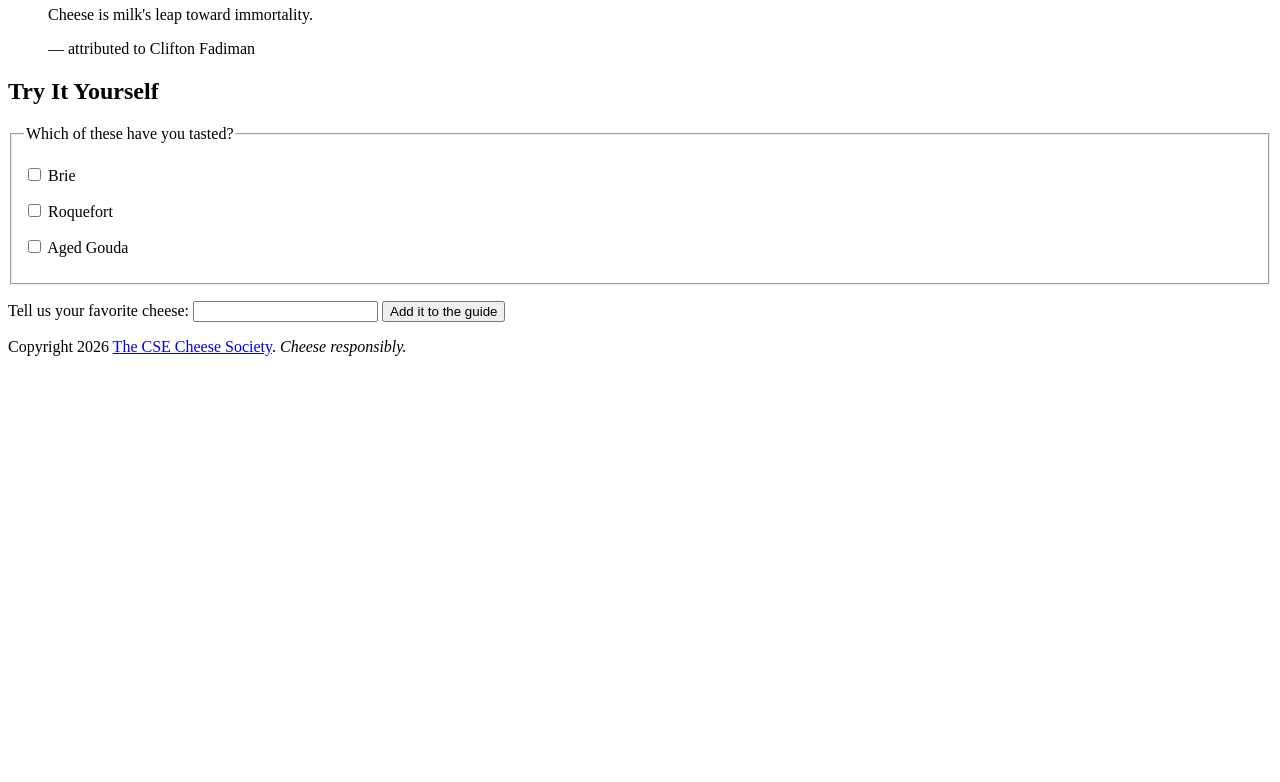
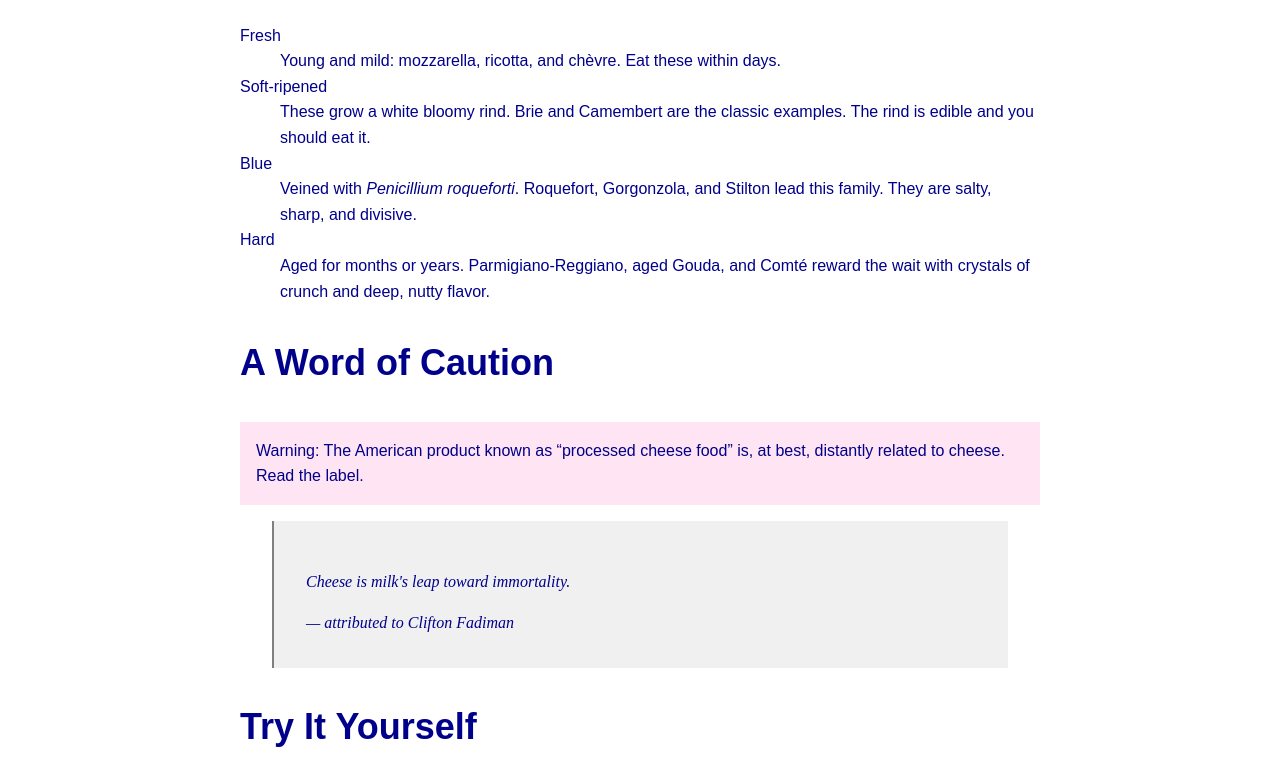
Before and after one commit to audreyelizabethf/cse134b-hw3, a plain HTML site: page part1/cheese.html in a window 1280 px wide. Shown: the part 592-1374 px from the top of the page. Before the commit the page ends 964 px from the top, so only its background shows below. Drawn offline with Linux system fonts and the light colour scheme.

Commit message:
Finish part 1 cheese.css

```diff
--- a/part1/cheese.css
+++ b/part1/cheese.css
@@ -0,0 +1,79 @@
+/* Audrey Elizabeth Fernandez | hw3 repo: https://github.com/audreyelizabethf/cse134b-hw3 */
+
+body {
+    font-family: Arial, Helvetica, sans-serif;
+    color: darkblue;
+    line-height: 1.6;
+
+    max-width: 50rem;
+    margin: 0 auto;
+    padding: 1rem;
+}
+
+h1 {
+    font-size: 3.25rem;
+}
+
+h2 {
+    font-size: 2.25rem;
+}
+
+.latin {
+    font-style: italic;
+}
+
+
+#warning {
+    background-color: #65f758;
+    padding: 1rem;
+}
+
+/*I changed the font to serif so the quote would stand out more :)*/
+blockquote {
+    border-left: 2px solid gray;
+    background-color: #d2e8ff;
+    margin: 1rem 2rem;
+    padding: 1rem;
+    font-family: 'Times New Roman', Times, serif;
+    font-style: italic;
+
+}
+
+a:hover {
+    background-color: yellow;
+    text-decoration: underline;
+}
+
+a:focus {
+    outline: 3px solid #ff91d1;
+}
+
+input:focus {
+    outline: 3px solid #C68EFF;
+}
+
+button:focus {
+    outline: 3px solid #7DB2FF;
+}
+
+/*Cascade in Action*/
+#warning {
+    background-color: #ffe5f3;
+    padding: 1rem;
+}
+
+blockquote {
+    background-color: #F0F0F0;
+    padding: 2rem;
+}
+
+/*
+When two rules use the same selector they have equal specificity, but the rule that appears
+later in the stylesheet wins.
+
+For my page, the warning ends up light pink (#ffe5f3) set by the second rule for #warning
+instead of lime green (#65f758) which was set by the first #warning rule. Similarly, the
+blockquote's background color ends up light gray (#F0F0F0) with padding set to 2rem set by the
+second rule for blockquote, instead of light blue (#d2e8ff) with padding set to 1rem set by the
+first rule for blockquote.
+*/
--- a/part1/cheese.html
+++ b/part1/cheese.html
@@ -4,6 +4,7 @@
   <meta charset="UTF-8">
   <meta name="viewport" content="width=device-width, initial-scale=1">
   <title>A Short Guide to Cheese</title>
+  <link rel="stylesheet" href="cheese.css">
 </head>
 <body>
   <header>
```
Also changed, not shown: 1 other file.
